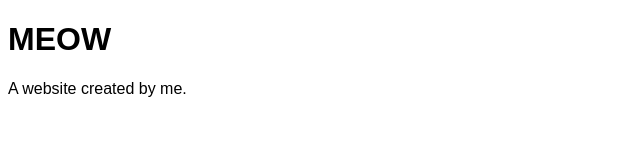
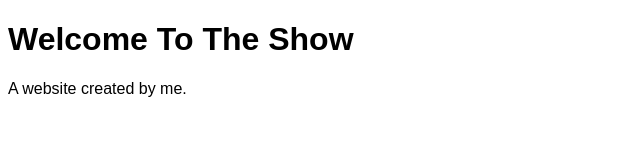
Before and after one commit to alighass01/alighass01.github.io, a plain HTML site: page forbranch.html in a window 1280 px wide. Shown: the whole page, without its empty margins (0-640 px from the left). Drawn offline with Linux system fonts and the light colour scheme.

Commit message:
Add files via upload

```diff
--- a/forbranch.html
+++ b/forbranch.html
@@ -12,7 +12,7 @@ body {
 </head>
 <body>
 
-<h1>MEOW</h1>
+<h1>Welcome To The Show</h1>
 <p>A website created by me.</p>
 
 </body>
```
